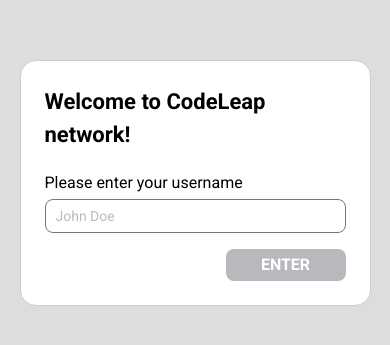
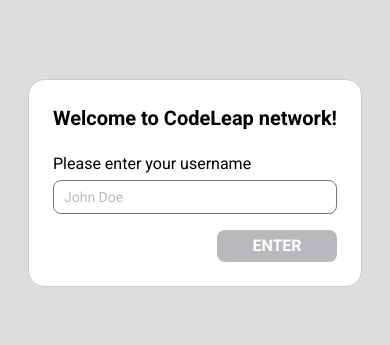
Before and after one commit to diegocarmn/codeleap-test, a Next.js app: page / in a window 390 px wide. Shown: the part 239-584 px from the top of the page. Built offline with nearby package versions, Linux system fonts and the light colour scheme.

Commit message:
feat: add Animate component for animations; update modal and post card components to use animations; enhance mobile ui

```diff
--- /dev/null
+++ b/app/components/Animate.tsx
@@ -0,0 +1,48 @@
+"use client";
+
+import { motion, type Variants } from "motion/react";
+import type { ReactNode } from "react";
+
+type AnimationVariant = "fadeUp" | "fadeIn" | "scale";
+
+type AnimateProps = {
+  children: ReactNode;
+  variant?: AnimationVariant;
+  delay?: number;
+  className?: string;
+};
+
+const variants: Record<AnimationVariant, Variants> = {
+  fadeUp: {
+    hidden: { opacity: 0, y: 20 },
+    visible: { opacity: 1, y: 0 },
+  },
+  fadeIn: {
+    hidden: { opacity: 0 },
+    visible: { opacity: 1 },
+  },
+  scale: {
+    hidden: { opacity: 0, scale: 0.95 },
+    visible: { opacity: 1, scale: 1 },
+  },
+};
+
+export default function Animate({
+  children,
+  variant = "fadeIn",
+  delay = 0,
+  className,
+}: AnimateProps) {
+  return (
+    <motion.div
+      className={className}
+      initial="hidden"
+      animate="visible"
+      exit="hidden"
+      variants={variants[variant]}
+      transition={{ duration: 0.1, delay, ease: "easeOut" }}
+    >
+      {children}
+    </motion.div>
+  );
+}
--- a/app/components/Modal.tsx
+++ b/app/components/Modal.tsx
@@ -2,6 +2,7 @@
 
 import { ReactNode, useEffect, useRef, useState } from "react";
 import { createPortal } from "react-dom";
+import Animate from "./Animate";
 
 type ModalProps = {
   isOpen: boolean;
@@ -23,8 +24,8 @@
   const mouseDownOnBackdrop = useRef(false);
 
   const sizes = {
-    medium: "w-125 max-w-[90%]",
-    large: "w-[660px] max-w-[90%]",
+    medium: "m-2 md:w-125 md:m-0 md:max-w-[90%]",
+    large: "m-2 w-full md:w-[660px] md:m-0 md:max-w-[90%]",
   };
 
   useEffect(() => {
@@ -66,14 +67,15 @@
         mouseDownOnBackdrop.current = false;
       }}
     >
+      <Animate variant="scale" className={`modal p-6 ${sizes[size]}`}>
         <form
           role="dialog"
           aria-modal="true"
-        className={`modal p-6 ${sizes[size]}`}
           onSubmit={(e) => e.preventDefault()}
         >
           {children}
         </form>
+      </Animate>
     </div>,
     document.body,
   );
--- a/app/features/posts/EditPostModal.tsx
+++ b/app/features/posts/EditPostModal.tsx
@@ -51,7 +51,7 @@
       <div className="input-field mb-4 overflow-hidden p-0 focus-within:outline focus-within:outline-gray">
         <textarea
           id="edit-content"
-          className="text-input resize-y min-h-20 max-h-[50vh] w-full focus:outline-none"
+          className="text-input resize-y h-[50dvh] md:h-fit min-h-20 max-h-[50vh] w-full focus:outline-none"
           value={content}
           maxLength={4096}
           onChange={(e) => setContent(e.target.value)}
--- a/app/features/posts/PostCard.tsx
+++ b/app/features/posts/PostCard.tsx
@@ -5,6 +5,7 @@
 import DeletePostModal from "./DeletePostModal";
 import EditPostModal from "./EditPostModal";
 import IconButton from "@/app/components/IconButton";
+import Animate from "@/app/components/Animate";
 
 type PostCardProps = {
   post: Post;
@@ -39,12 +40,13 @@
 
   return (
     <>
+      <Animate variant="fadeUp">
         <article className="rounded-2xl overflow-hidden border border-darkgray">
           <header className="bg-primary text-white px-6 py-5 flex items-center justify-between">
             <h2 className="text-heading truncate">{post.title}</h2>
 
             {isOwner && (
-            <div className="flex gap-4 shrink-0">
+              <div className="flex gap-1 md:gap-4 shrink-0">
                 <IconButton
                   icon={
                     <img
@@ -75,16 +77,19 @@
               <span className="text-post-username truncate text-darkgray">
                 @{post.username}
               </span>
-            <span className="text-lg text-gray ml-4 whitespace-nowrap">
+              <span className="text-post-datetime ml-4 whitespace-nowrap">
                 {getTimeAgo(post.created_datetime)}
               </span>
             </div>
 
-          <p className={`text-base whitespace-pre-line wrap-break-word leading-5`}>
+            <p
+              className={`text-content whitespace-pre-line wrap-break-word leading-5`}
+            >
               {post.content}
             </p>
           </div>
         </article>
+      </Animate>
 
       <DeletePostModal
         postId={post.id}
--- a/app/features/posts/PostList.tsx
+++ b/app/features/posts/PostList.tsx
@@ -54,7 +54,7 @@
     return <p className="text-center text-gray">No posts yet.</p>;
 
   return (
-    <div className="flex flex-col gap-6">
+    <div className="flex flex-col gap-4 md:gap-6">
       {posts.map((post) => (
         <PostCard key={post.id} post={post} username={username} />
       ))}
--- a/app/globals.css
+++ b/app/globals.css
@@ -23,7 +23,7 @@
 
 @layer utilities {
   .text-heading {
-    @apply text-[22px] font-bold;
+    @apply text-xl md:text-[22px] font-bold;
   }
 
   .text-label {
@@ -34,16 +34,20 @@
     @apply text-sm font-medium text-gray focus:text-black;
   }
 
-  .text-base {
-    @apply text-lg text-black;
+  .text-content {
+    @apply text-base md:text-lg text-black;
   }
 
   .text-post-username {
-    @apply text-lg font-bold text-gray;
+    @apply text-base md:text-lg font-bold text-gray;
+  }
+
+  .text-post-datetime {
+    @apply text-base md:text-lg text-gray;
   }
 
   .modal {
-    @apply bg-white rounded-2xl  border border-lightgray;
+    @apply bg-white rounded-2xl border border-lightgray;
   }
 
   .input-field {
--- a/app/page.tsx
+++ b/app/page.tsx
@@ -29,7 +29,7 @@
       {username && (
         <main className="max-w-200 mx-auto bg-white min-h-screen">
 
-          <header className="text-heading text-white bg-primary px-9 py-6">
+          <header className="text-heading flex items-center justify-between text-white bg-primary px-6 md:px-9 py-6">
             CodeLeap Network
             <IconButton
               icon={
@@ -40,7 +40,7 @@
                   width={30}
                 />
               }
-              className="cursor-pointer float-right"
+              className="cursor-pointer"
               onClick={() => {
                 localStorage.removeItem("username");
                 setUsername(null);
@@ -50,7 +50,7 @@
             />
           </header>
 
-          <section className="p-2 sm:p-6 flex flex-col gap-6 pb-6">
+          <section className="px-2 pt-4 md:p-6 flex flex-col gap-4 md:gap-6 pb-6">
             <CreatePostForm username={username} />
             <PostList username={username} />
           </section>
--- a/package.json
+++ b/package.json
@@ -10,6 +10,7 @@
   },
   "dependencies": {
     "@tanstack/react-query": "^5.90.21",
+    "motion": "^12.36.0",
     "next": "16.1.6",
     "react": "19.2.3",
     "react-dom": "19.2.3"
```
Also changed, not shown: 1 other file (tests, documents, lock files or other folders). Lines whose indentation alone changed are shown as unchanged.
